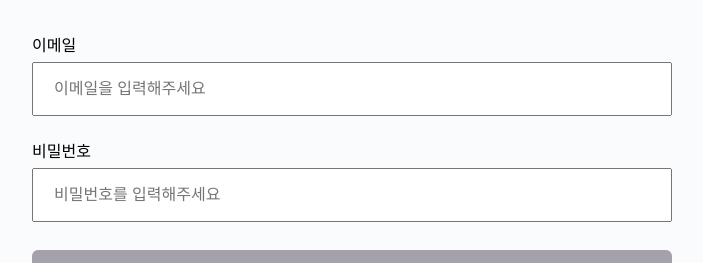
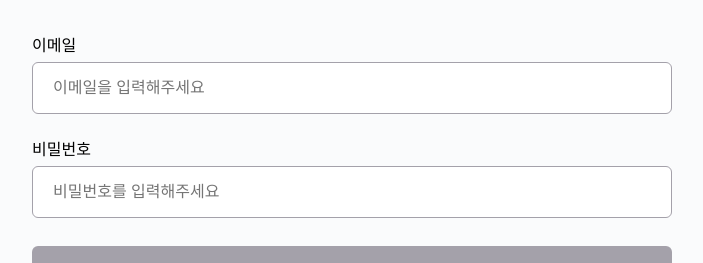
Before and after one commit to FE3-part4-team2/nomad, a Next.js app: page /sign-in in a window 1280 px wide. Shown: the part 194-457 px from the top of the page, without its empty margins (288-991 px from the left). Built offline with nearby package versions, Linux system fonts and the light colour scheme.

Commit message:
💄 style: input박스 border스타일 수정

```diff
--- a/src/pages/sign-in/index.module.scss
+++ b/src/pages/sign-in/index.module.scss
@@ -26,7 +26,8 @@
     width: 35rem;
     padding: 16px 20px 16px 20px;
     font-size: 1.6rem;
-    color: $gray_A4A1AA;
+    border: 1px solid $gray_A4A1AA;
+    border-radius: 6px;
   }
 }
 
--- a/src/pages/sign-up/index.module.scss
+++ b/src/pages/sign-up/index.module.scss
@@ -26,7 +26,8 @@
     width: 35rem;
     padding: 16px 20px 16px 20px;
     font-size: 1.6rem;
-    color: $gray_A4A1AA;
+    border: 1px solid $gray_A4A1AA;
+    border-radius: 6px;
   }
 }
 
```
